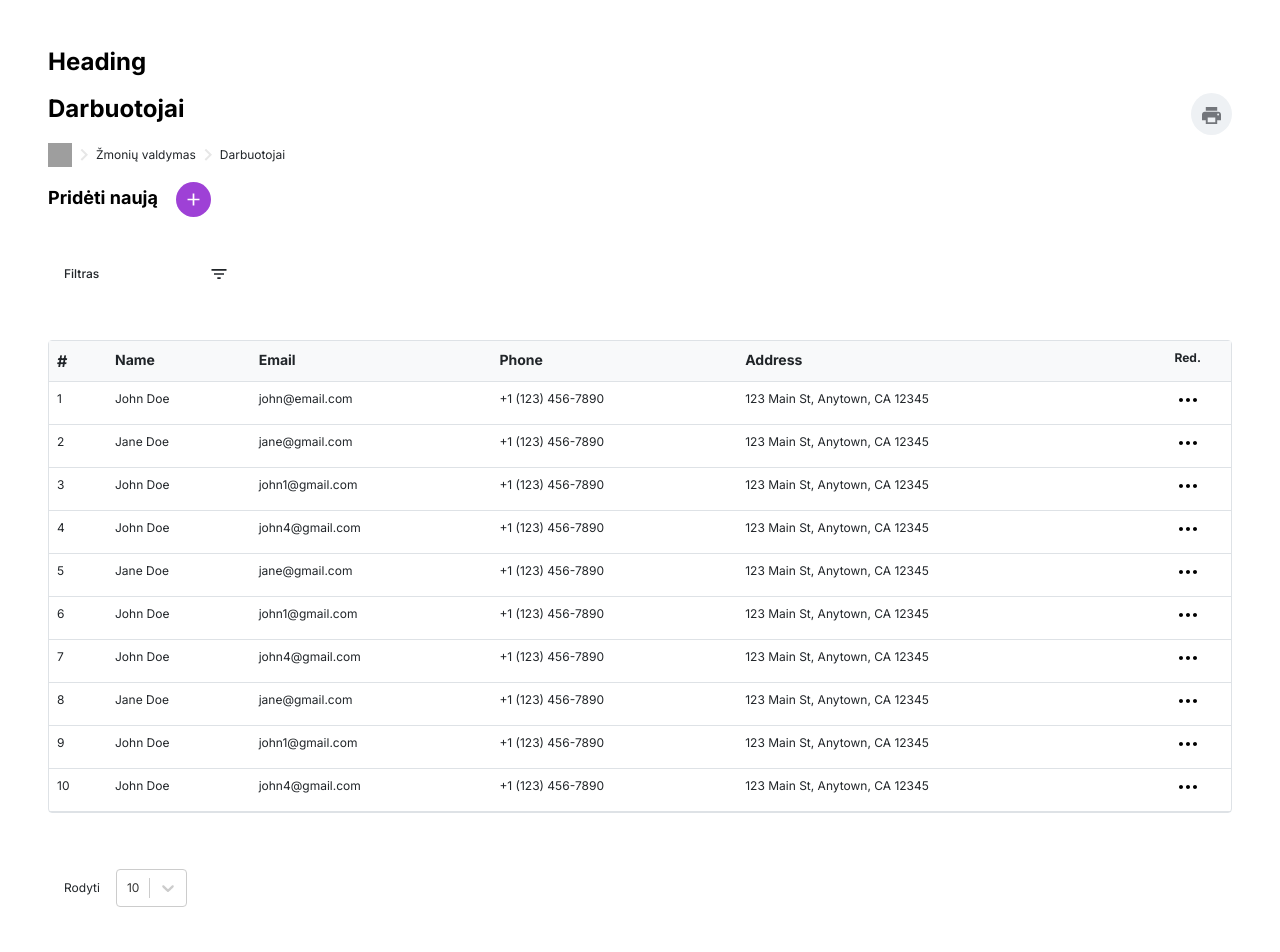
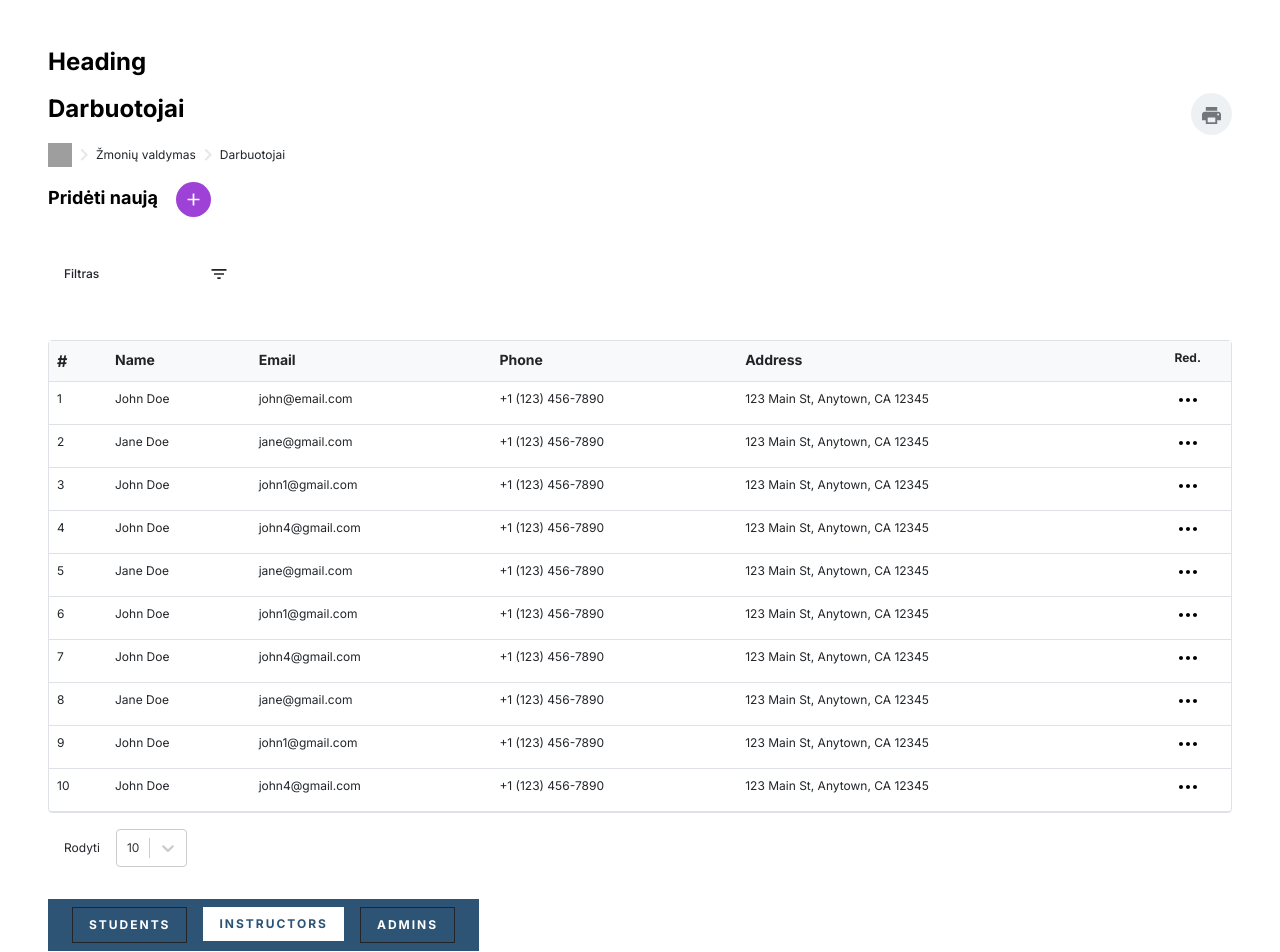
Before and after one commit to jacques-twizeyimana/ecommerce-admin, a React (Vite) app: page /usage in a window 1280 px wide. Shown: the top 952 px of the page. Built offline with nearby package versions, Linux system fonts and the light colour scheme; grey boxes are pictures that could not be loaded.

Commit message:
Update Table.tsx

```diff
--- a/src/components/Organisms/Table.tsx
+++ b/src/components/Organisms/Table.tsx
@@ -199,7 +199,7 @@
         </table>
       </div>
       <div className=" my-2">
-        <div className="d-flex align-items-center py-5">
+        <div className="d-flex align-items-center py-2">
           <span className="px-3 text-xs">Rodyti</span>
           <Select
             className="text-xs"
```
